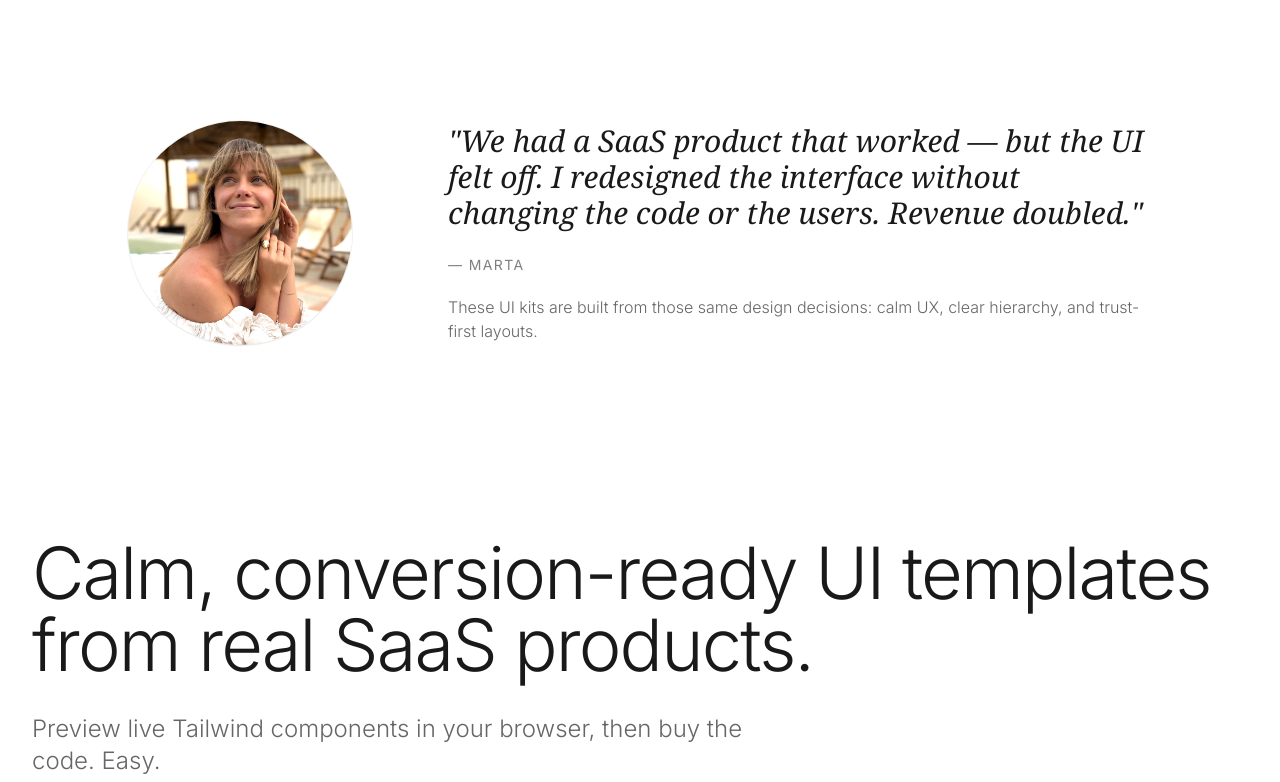
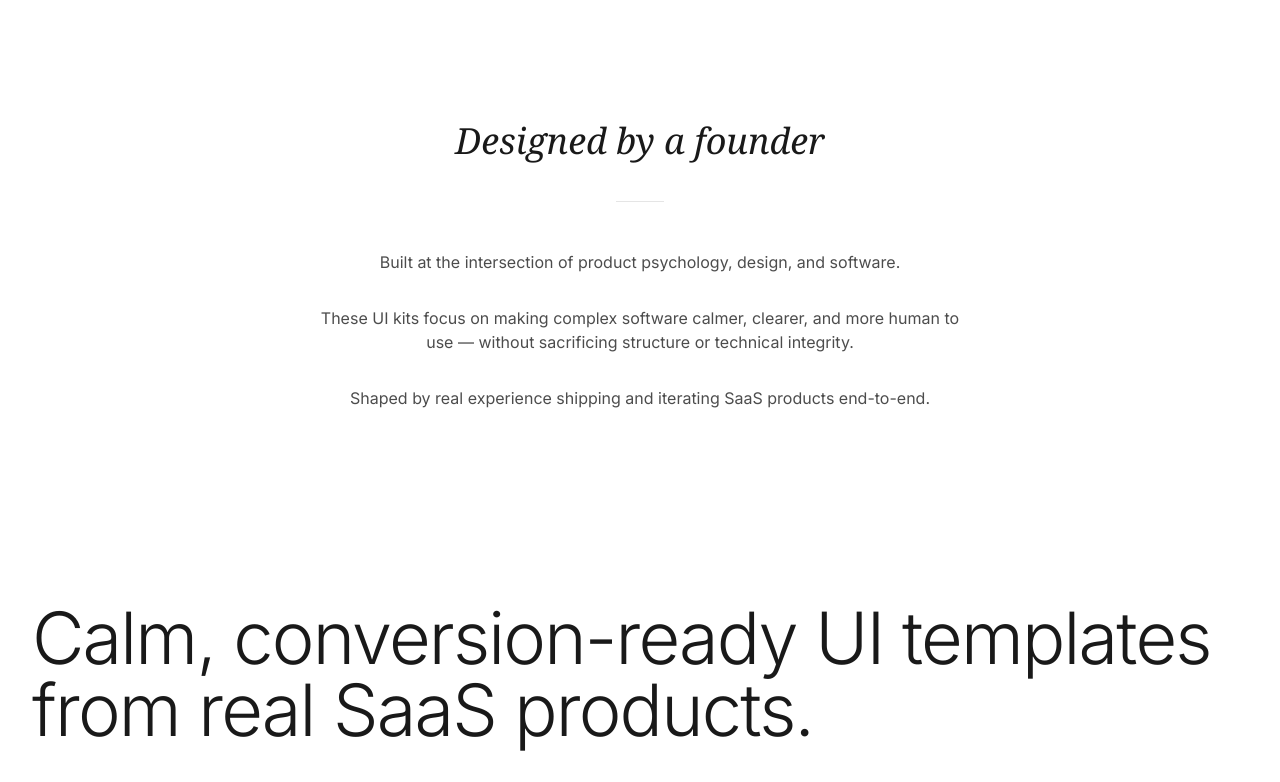
Before and after one commit to mh2023sfdbf/itsmarta-ui-kit, a Next.js app: page / in a window 1280 px wide. Shown: the part 1240-2022 px from the top of the page. Built offline with nearby package versions, Linux system fonts and the light colour scheme; a web font is replaced by a local one.

Commit message:
Swap Designed by a founder and founder quote sections

```diff
--- a/app/page.tsx
+++ b/app/page.tsx
@@ -12,11 +12,11 @@ export default function Home() {
         {/* Hero Section */}
         <HeroGlassy />
 
-      {/* Designed by a Founder Section */}
+      {/* Trust Section - Founder Quote */}
       <section id="work" className="pt-20 sm:pt-24 md:pt-28 lg:pt-40 xl:pt-48 pb-20 sm:pb-24 md:pb-28 lg:pb-40 xl:pb-48 px-6 md:px-8">
         <div className="max-w-7xl mx-auto">
           <div className="max-w-5xl mx-auto">
-            <div className="grid md:grid-cols-[200px,1fr] lg:grid-cols-[240px,1fr] gap-12 md:gap-16 lg:gap-20 items-start">
+            <div className="grid md:grid-cols-[200px,1fr] lg:grid-cols-[240px,1fr] gap-12 md:gap-16 lg:gap-20 items-center">
               {/* Photo - Left */}
               <div className="mx-auto md:mx-0">
                 <div className="relative w-40 h-40 md:w-48 md:h-48 lg:w-56 lg:h-56 rounded-full overflow-hidden ring-1 ring-black/5 shadow-sm">
@@ -30,26 +30,20 @@ export default function Home() {
 
               {/* Content - Right */}
               <div className="text-center md:text-left">
-                {/* Title */}
-                <h2 className="text-2xl md:text-3xl lg:text-4xl italic font-serif leading-relaxed mb-6 lg:mb-8 text-black/90">
-                  Designed by a founder
-                </h2>
+                {/* Quote */}
+                <blockquote className="italic text-xl md:text-2xl lg:text-3xl font-serif leading-relaxed mb-6 text-black/90">
+                  "We had a SaaS product that worked — but the UI felt off. I redesigned the interface without changing the code or the users. Revenue doubled."
+                </blockquote>
 
-                {/* Attribution style separator */}
-                <div className="w-12 h-px bg-black/10 md:mx-0 mx-auto mb-6 lg:mb-8"></div>
+                {/* Attribution */}
+                <p className="text-xs sm:text-sm uppercase tracking-widest text-black/50 mb-5">
+                  — Marta
+                </p>
 
-                {/* Content */}
-                <div className="space-y-5 lg:space-y-6 text-sm sm:text-base leading-relaxed text-black/70 font-light">
-                  <p>
-                    Built at the intersection of product psychology, design, and software.
-                  </p>
-                  <p>
-                    These UI kits focus on making complex software calmer, clearer, and more human to use — without sacrificing structure or technical integrity.
-                  </p>
-                  <p>
-                    Shaped by real experience shipping and iterating SaaS products end-to-end.
-                  </p>
-                </div>
+                {/* Context */}
+                <p className="text-sm sm:text-base text-black/60 leading-relaxed font-light">
+                  These UI kits are built from those same design decisions: calm UX, clear hierarchy, and trust-first layouts.
+                </p>
               </div>
             </div>
           </div>
--- a/components/sections/HeroGlassy.tsx
+++ b/components/sections/HeroGlassy.tsx
@@ -1056,38 +1056,28 @@ export default function PricingCards() {
         </div>
       </div>
 
-      {/* Trust Section - Founder Note */}
+      {/* Designed by a Founder Section */}
       <div className="pt-12 sm:pt-16 md:pt-20 mx-auto w-full max-w-7xl px-4 sm:px-6 md:px-8">
-        <div className="max-w-5xl mx-auto">
-          <div className="grid md:grid-cols-[200px,1fr] lg:grid-cols-[240px,1fr] gap-12 md:gap-16 lg:gap-20 items-center">
-            {/* Photo - Left */}
-            <div className="mx-auto md:mx-0">
-              <div className="relative w-40 h-40 md:w-48 md:h-48 lg:w-56 lg:h-56 rounded-full overflow-hidden ring-1 ring-black/5 shadow-sm">
-                <img
-                  src="/images/marta.png"
-                  alt="Marta"
-                  className="w-full h-full object-cover"
-                />
-              </div>
-            </div>
+        <div className="max-w-4xl mx-auto text-center px-6 md:px-16 lg:px-32">
+          {/* Title */}
+          <h2 className="text-2xl md:text-3xl lg:text-4xl italic font-serif leading-relaxed mb-6 lg:mb-10 text-black/90">
+            Designed by a founder
+          </h2>
 
-            {/* Content - Right */}
-            <div className="text-center md:text-left">
-              {/* Quote */}
-              <blockquote className="italic text-xl md:text-2xl lg:text-3xl font-serif leading-relaxed mb-6 text-black/90">
-                "We had a SaaS product that worked — but the UI felt off. I redesigned the interface without changing the code or the users. Revenue doubled."
-              </blockquote>
+          {/* Attribution style separator */}
+          <div className="w-12 h-px bg-black/10 mx-auto mb-8 lg:mb-12"></div>
 
-              {/* Attribution */}
-              <p className="text-xs sm:text-sm uppercase tracking-widest text-black/50 mb-5">
-                — Marta
-              </p>
-
-              {/* Context */}
-              <p className="text-sm sm:text-base text-black/60 leading-relaxed font-light">
-                These UI kits are built from those same design decisions: calm UX, clear hierarchy, and trust-first layouts.
-              </p>
-            </div>
+          {/* Content */}
+          <div className="space-y-6 lg:space-y-8 text-sm sm:text-base leading-relaxed max-w-2xl mx-auto text-black/70">
+            <p>
+              Built at the intersection of product psychology, design, and software.
+            </p>
+            <p>
+              These UI kits focus on making complex software calmer, clearer, and more human to use — without sacrificing structure or technical integrity.
+            </p>
+            <p>
+              Shaped by real experience shipping and iterating SaaS products end-to-end.
+            </p>
           </div>
         </div>
       </div>
```
